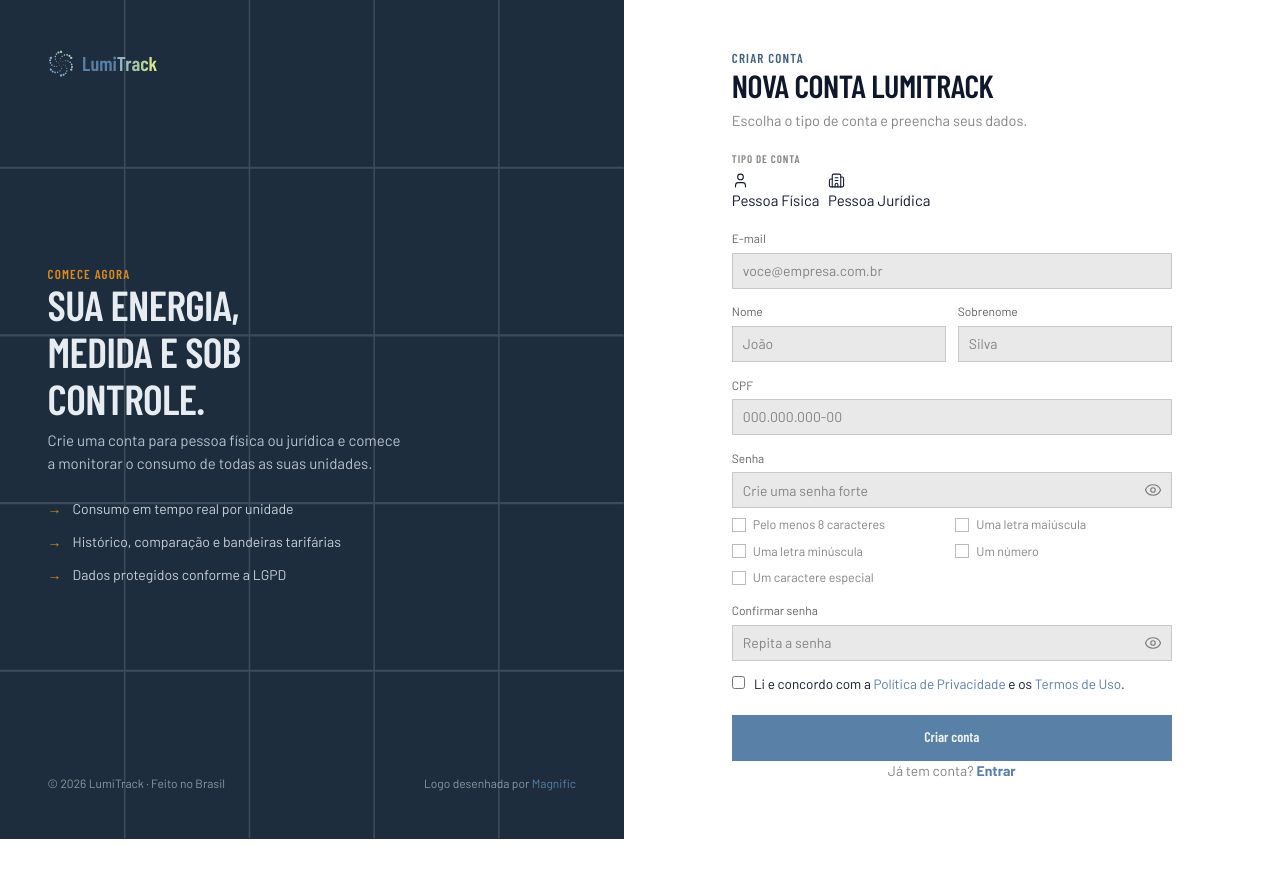
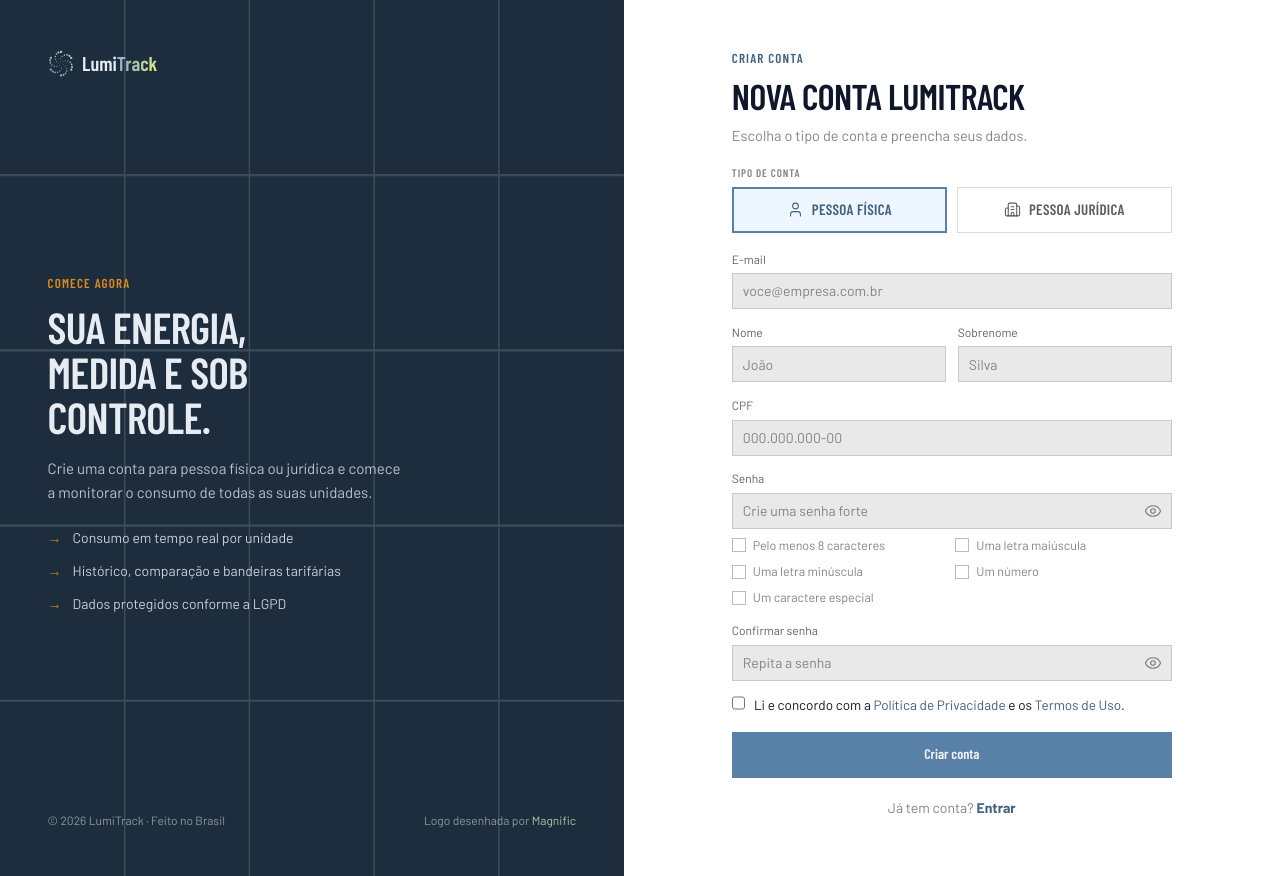
Before and after one commit to viniciussartini/lumitrack, a React (Vite) app in the folder frontend/: page /registro in a window 1280 px wide. Before the commit the page ends 839 px from the top, so only its background shows below. Built offline with nearby package versions, Linux system fonts and the light colour scheme; no server answers.

Commit message:
fix(frontend): divergências visuais das telas de auth vs. bundle Industry

```diff
--- a/frontend/src/index.css
+++ b/frontend/src/index.css
@@ -3,9 +3,18 @@
 /* Fontes e tokens do design system Industry (ver ADR-0005 e
    .claude/project_context/10-design-system.md). industry.css é cópia fiel
    do bundle — não editar tokens/classes lá; mudança de design vem de um
-   novo handoff. */
-@import "./styles/industry-fonts.css";
-@import "./styles/industry.css";
+   novo handoff.
+
+   layer(...) é obrigatório aqui: sem layer, estas regras (ex.: o `a {
+   color: var(--color-accent) }` global do bundle) venceriam QUALQUER
+   utilitária Tailwind, mesmo com especificidade menor — regra do CSS
+   Cascade Layers, estilo sem layer sempre bate estilo com layer. `tailwindcss/
+   index.css` já declara `@layer theme, base, components, utilities;`, então
+   layer(components) cai exatamente entre base e utilities — Tailwind
+   continua podendo sobrescrever as classes do Industry, que é o objetivo
+   do híbrido (tokens/classes do Industry + utilitárias por cima). */
+@import "./styles/industry-fonts.css" layer(base);
+@import "./styles/industry.css" layer(components);
 
 /* Dark mode via atributo data-theme no <html> (ThemeContext.tsx seta;
    convenção do Industry — era classe .dark antes da migração). */
--- a/frontend/src/pages/auth/ForgotPasswordPage.tsx
+++ b/frontend/src/pages/auth/ForgotPasswordPage.tsx
@@ -96,7 +96,7 @@ export const ForgotPasswordPage = () => {
                                 Enviar link de recuperação
                             </Button>
                             <p className="text-muted mt-6 text-center text-sm">
-                                <Link to="/login" className="font-semibold">
+                                <Link to="/login" className="text-accent-700 font-semibold">
                                     ← Voltar para o login
                                 </Link>
                             </p>
--- a/frontend/src/pages/auth/LoginPage.tsx
+++ b/frontend/src/pages/auth/LoginPage.tsx
@@ -93,6 +93,36 @@ export const LoginPage = () => {
                 eyebrow="Painel de energia"
                 headline="Cada kWh sob controle, em tempo real."
                 description="Entre para acompanhar o consumo das suas unidades, comparar propriedades e antecipar o valor da fatura."
+                extra={
+                    // Valores ilustrativos fixos (não é dado real — não há
+                    // sessão/medidor antes do login). Fiel a
+                    // LumiTrack Login.dc.html; pedido explícito do usuário
+                    // após reverter a omissão original desta seção.
+                    <div className="mt-7 flex flex-wrap gap-3.5">
+                        <div className="min-w-[120px] border border-white/22 px-[18px] py-3.5">
+                            <div className="font-heading flex items-center gap-[7px] text-[11px] leading-none font-semibold tracking-[.08em] text-[#e6ecf2]/66 uppercase">
+                                <span
+                                    className="h-2 w-2 rounded-full bg-[#3f8f52]"
+                                    style={{ animation: "lt-pulse 1.6s ease-in-out infinite" }}
+                                />
+                                Ao vivo
+                            </div>
+                            <div className="font-heading mt-2 text-[30px] leading-none font-semibold font-features-['tnum'_1]">
+                                3,42
+                                <span className="ml-1 text-sm text-[#e6ecf2]/60">kW</span>
+                            </div>
+                        </div>
+                        <div className="min-w-[120px] border border-white/22 px-[18px] py-3.5">
+                            <div className="font-heading text-[11px] leading-none font-semibold tracking-[.08em] text-[#e6ecf2]/66 uppercase">
+                                Bandeira
+                            </div>
+                            <div className="font-heading mt-3 flex items-center gap-[7px] text-xl leading-none font-semibold text-[#8fd0a0]">
+                                <span className="h-[9px] w-[9px] rounded-full bg-[#3f8f52]" />
+                                Verde
+                            </div>
+                        </div>
+                    </div>
+                }
             />
 
             {/* Formulário */}
@@ -149,7 +179,7 @@ export const LoginPage = () => {
                                 <Input
                                     label="Senha"
                                     labelExtra={
-                                        <Link to="/esqueci-senha" className="text-[12.5px]">
+                                        <Link to="/esqueci-senha" className="text-accent-700 text-[12.5px]">
                                             Esqueceu a senha?
                                         </Link>
                                     }
@@ -178,7 +208,7 @@ export const LoginPage = () => {
 
                             <p className="text-muted mt-6 text-center text-sm">
                                 Ainda não tem conta?{" "}
-                                <Link to="/registro" className="font-semibold">
+                                <Link to="/registro" className="text-accent-700 font-semibold">
                                     Criar conta
                                 </Link>
                             </p>
--- a/frontend/src/pages/auth/RegisterPage.tsx
+++ b/frontend/src/pages/auth/RegisterPage.tsx
@@ -138,7 +138,7 @@ export const RegisterPage = () => {
                         <span className="font-heading text-muted mb-2.5 block text-[11px] leading-none font-semibold tracking-[.08em] uppercase">
                             Tipo de conta
                         </span>
-                        <div className="flex gap-2.5">
+                        <div className="flex gap-[10px]">
                             <button
                                 type="button"
                                 aria-label="Pessoa Física"
@@ -306,11 +306,11 @@ export const RegisterPage = () => {
                                 />
                                 <span>
                                     Li e concordo com a{" "}
-                                    <Link to="/privacidade" target="_blank">
+                                    <Link to="/privacidade" target="_blank" className="text-accent-700">
                                         Política de Privacidade
                                     </Link>{" "}
                                     e os{" "}
-                                    <Link to="/termos" target="_blank">
+                                    <Link to="/termos" target="_blank" className="text-accent-700">
                                         Termos de Uso
                                     </Link>
                                     .
@@ -340,7 +340,7 @@ export const RegisterPage = () => {
 
                     <p className="text-muted mt-6 text-center text-sm">
                         Já tem conta?{" "}
-                        <Link to="/login" className="font-semibold">
+                        <Link to="/login" className="text-accent-700 font-semibold">
                             Entrar
                         </Link>
                     </p>
--- a/frontend/src/pages/auth/ResetPasswordPage.tsx
+++ b/frontend/src/pages/auth/ResetPasswordPage.tsx
@@ -161,7 +161,7 @@ export const ResetPasswordPage = () => {
                                 Redefinir senha
                             </Button>
                             <p className="text-muted mt-1 text-center text-sm">
-                                <Link to="/login" className="font-semibold">
+                                <Link to="/login" className="text-accent-700 font-semibold">
                                     ← Voltar para o login
                                 </Link>
                             </p>
--- a/frontend/src/routes/AppRouter.tsx
+++ b/frontend/src/routes/AppRouter.tsx
@@ -36,6 +36,10 @@ import { SecurityPage } from "@/pages/settings/SecurityPage"
 
 export const AppRouter = () => (
     <Routes>
+        {/* Rota raiz — sem Landing page ainda (Fase 5 do roadmap); redireciona
+            para /login explicitamente em vez de depender do catch-all. */}
+        <Route path="/" element={<Navigate to="/login" replace />} />
+
         {/* Documentos legais — acessíveis independente do estado de autenticação
             (precisam ser lidos antes do cadastro, e por usuários já logados). */}
         <Route path="/privacidade" element={<PrivacyPolicyPage />} />
--- a/frontend/src/styles/industry.css
+++ b/frontend/src/styles/industry.css
@@ -344,3 +344,56 @@ textarea.input { min-height: 90px; resize: vertical; }
 .btn-danger:active {
   background: color-mix(in srgb, var(--color-status-danger) 18%, transparent);
 }
+
+/* Toggle de tipo de conta (Pessoa Física/Jurídica) — LumiTrack Registro.dc.html,
+   <style> local do protótipo. Usado em RegisterPage.tsx. */
+.lt-typebtn {
+  flex: 1;
+  display: inline-flex;
+  align-items: center;
+  justify-content: center;
+  gap: 8px;
+  min-height: 46px;
+  border: 1px solid var(--color-divider);
+  background: transparent;
+  color: color-mix(in srgb, var(--color-text) 72%, transparent);
+  font-family: var(--font-heading);
+  font-weight: 600;
+  font-size: 15px;
+  text-transform: uppercase;
+  letter-spacing: .02em;
+  cursor: pointer;
+}
+.lt-typebtn[data-on="true"] {
+  border-color: var(--color-accent);
+  color: var(--color-accent-700);
+  background: var(--color-accent-100);
+  box-shadow: inset 0 0 0 1px var(--color-accent);
+}
+.lt-typebtn:hover {
+  border-color: var(--color-accent);
+}
+
+/* Badge numerado do indicador de passos — LumiTrack Recuperar Senha.dc.html,
+   <style> local do protótipo. Cor por estado (ativo/concluído/pendente) vem
+   de classes Tailwind em RecoverySteps.tsx; aqui só a base geométrica. */
+.lt-step {
+  display: inline-flex;
+  align-items: center;
+  justify-content: center;
+  width: 26px;
+  height: 26px;
+  border: 1px solid color-mix(in srgb, #fff 30%, transparent);
+  font-family: var(--font-heading);
+  font-weight: 600;
+  font-size: 13px;
+  font-feature-settings: 'tnum' 1;
+}
+
+/* Indicador pulsante "ao vivo" — presente nos <style> locais de todos os
+   protótipos de autenticação, nunca promovido ao styles.css compartilhado
+   do bundle. Usado no card de consumo ao vivo do painel de marca do Login. */
+@keyframes lt-pulse {
+  0%, 100% { opacity: 1; transform: scale(1); }
+  50% { opacity: .35; transform: scale(.72); }
+}
```
Also changed, not shown: frontend/public/favicon.svg.
